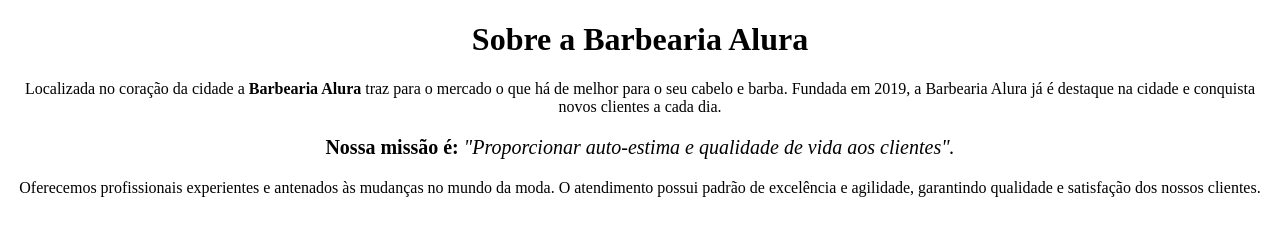
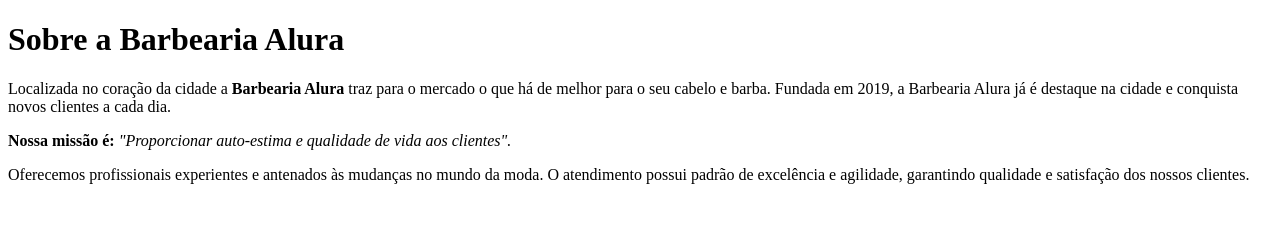
Before and after one commit to Jean-Stefan/Barbearia_Alura, a plain HTML site: page index.html in a window 1280 px wide. Drawn offline with Linux system fonts and the light colour scheme.

Commit message:
Feat:Texto do site adicionado

```diff
--- a/index.html
+++ b/index.html
@@ -9,11 +9,11 @@
 </head>
 
 <body>
-	<h1 style="text-align:center">Sobre a Barbearia Alura</h1>
-	<p style="text-align:center">Localizada no coração da cidade a <strong>Barbearia Alura</strong> traz para o mercado o que há de melhor para o seu cabelo e barba. Fundada em 2019, a Barbearia Alura já é destaque na cidade e conquista novos clientes a cada dia.
+	<h1>Sobre a Barbearia Alura</h1>
+	<p>Localizada no coração da cidade a <strong>Barbearia Alura</strong> traz para o mercado o que há de melhor para o seu cabelo e barba. Fundada em 2019, a Barbearia Alura já é destaque na cidade e conquista novos clientes a cada dia.
 	</p>
-	<p style="font-size:20px;text-align:center"><strong>Nossa missão é: </strong><em>"Proporcionar auto-estima e qualidade de vida aos clientes".</em></p>
-	<p style="text-align:center">Oferecemos profissionais experientes e antenados às mudanças no mundo da moda. O atendimento possui padrão de excelência e agilidade, garantindo qualidade e satisfação dos nossos clientes.</p>
+	<p><strong>Nossa missão é: </strong><em>"Proporcionar auto-estima e qualidade de vida aos clientes".</em></p>
+	<p>Oferecemos profissionais experientes e antenados às mudanças no mundo da moda. O atendimento possui padrão de excelência e agilidade, garantindo qualidade e satisfação dos nossos clientes.</p>
 </body>
 
 </html>
```
